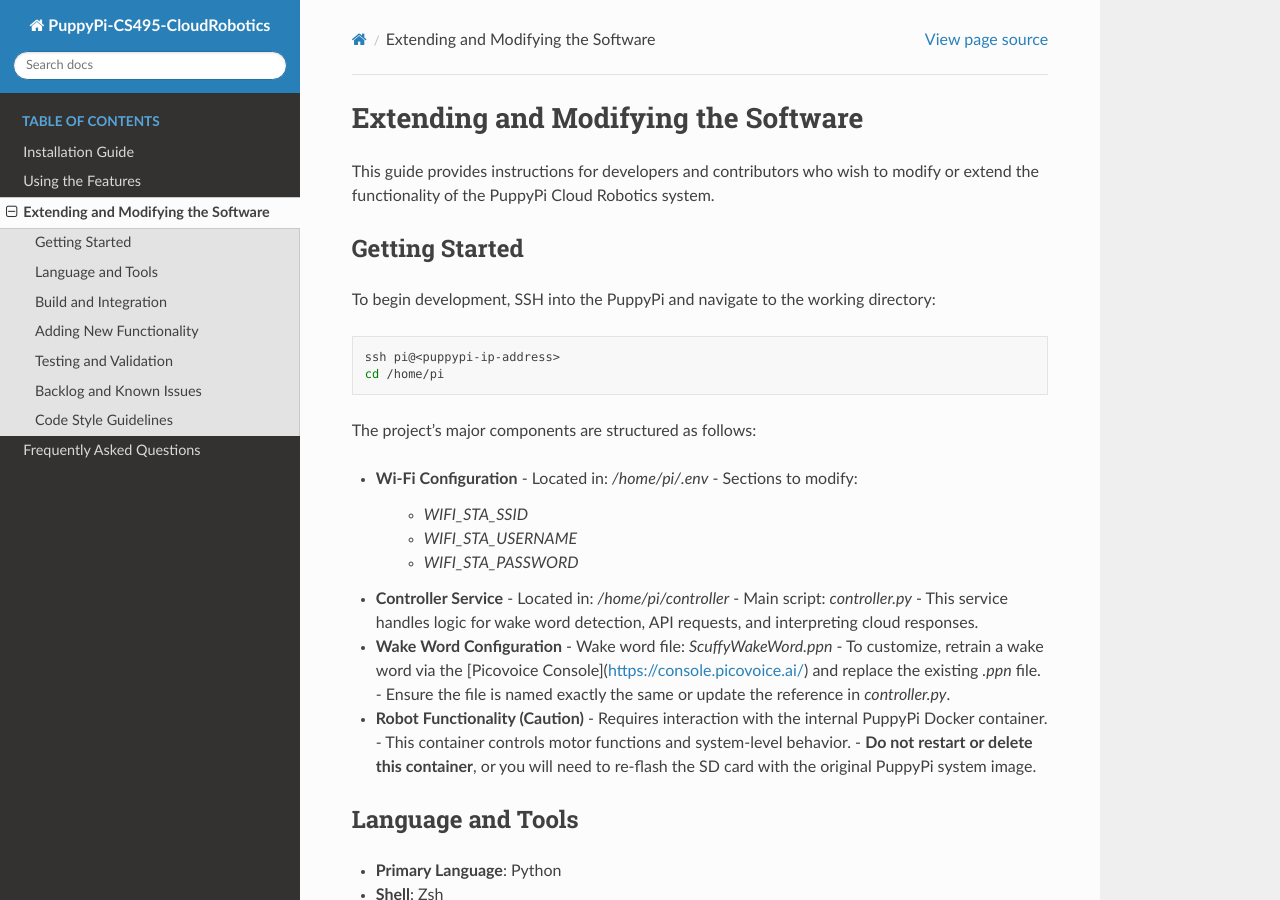
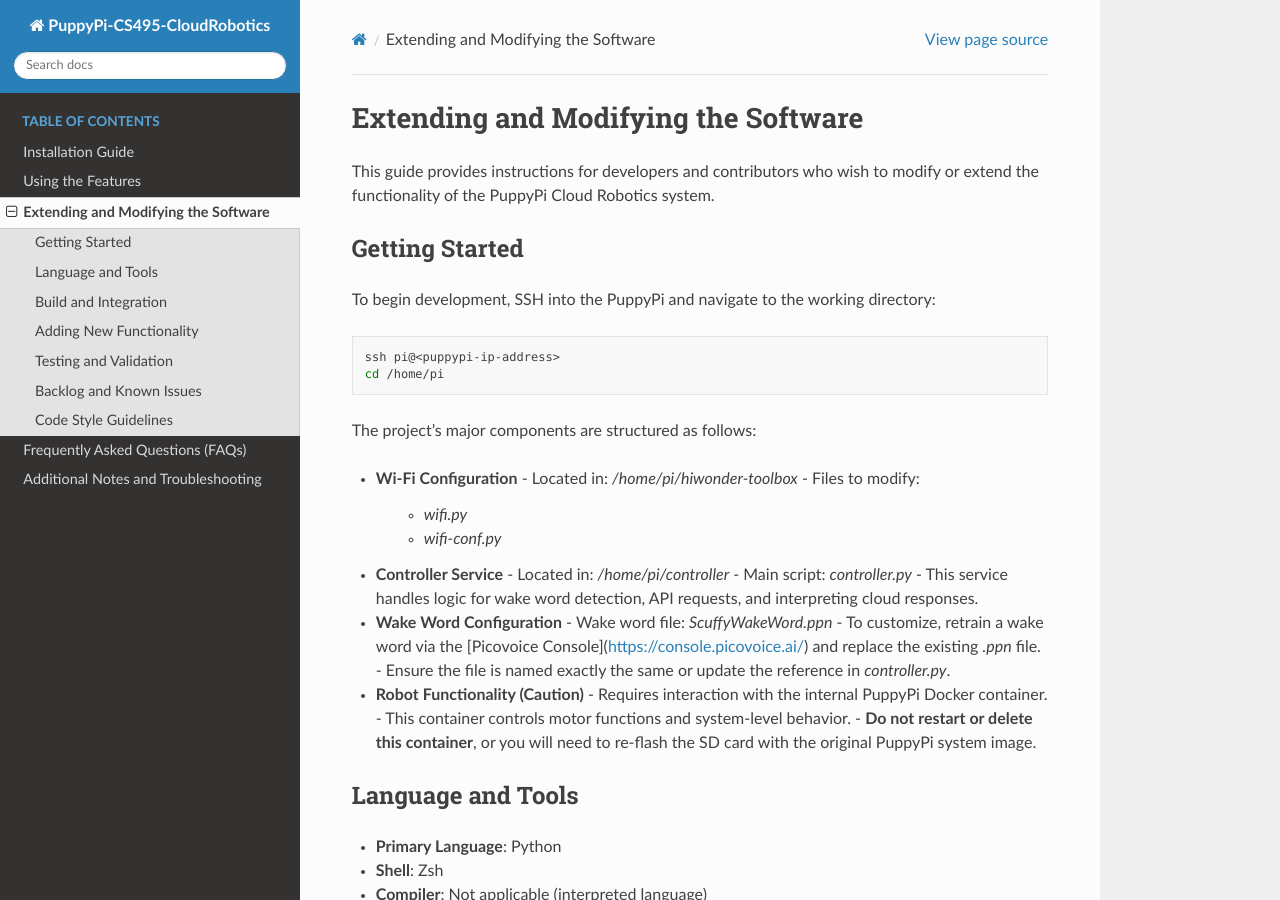
Before and after one commit to CS-495-Cloud-Robotics-Team/PuppyPi, a Sphinx documentation site: the page built from docs/extend.rst, in a window 1280 px wide and 900 px high. Built offline with Sphinx 7.4.7 and the Read the Docs theme 3.1.0, drawn with Linux system fonts in a browser that asks for light colours; pages that are not in the unit, such as notebooks, are missing from menus.

Commit message:
Updates extend.rst and adds faq.rst

```diff
--- a/docs/extend.rst
+++ b/docs/extend.rst
@@ -16,11 +16,10 @@ To begin development, SSH into the PuppyPi and navigate to the working directory
 The project’s major components are structured as follows:
 
 - **Wi-Fi Configuration**
-  - Located in: `/home/pi/.env`
-  - Sections to modify:
-    - `WIFI_STA_SSID`
-    - `WIFI_STA_USERNAME`
-    - `WIFI_STA_PASSWORD`
+  - Located in: `/home/pi/hiwonder-toolbox`
+  - Files to modify:
+    - `wifi.py`
+    - `wifi-conf.py`
 
 - **Controller Service**
   - Located in: `/home/pi/controller`
```
Also changed, not shown: docs/faq.rst (+128 -3 lines).
